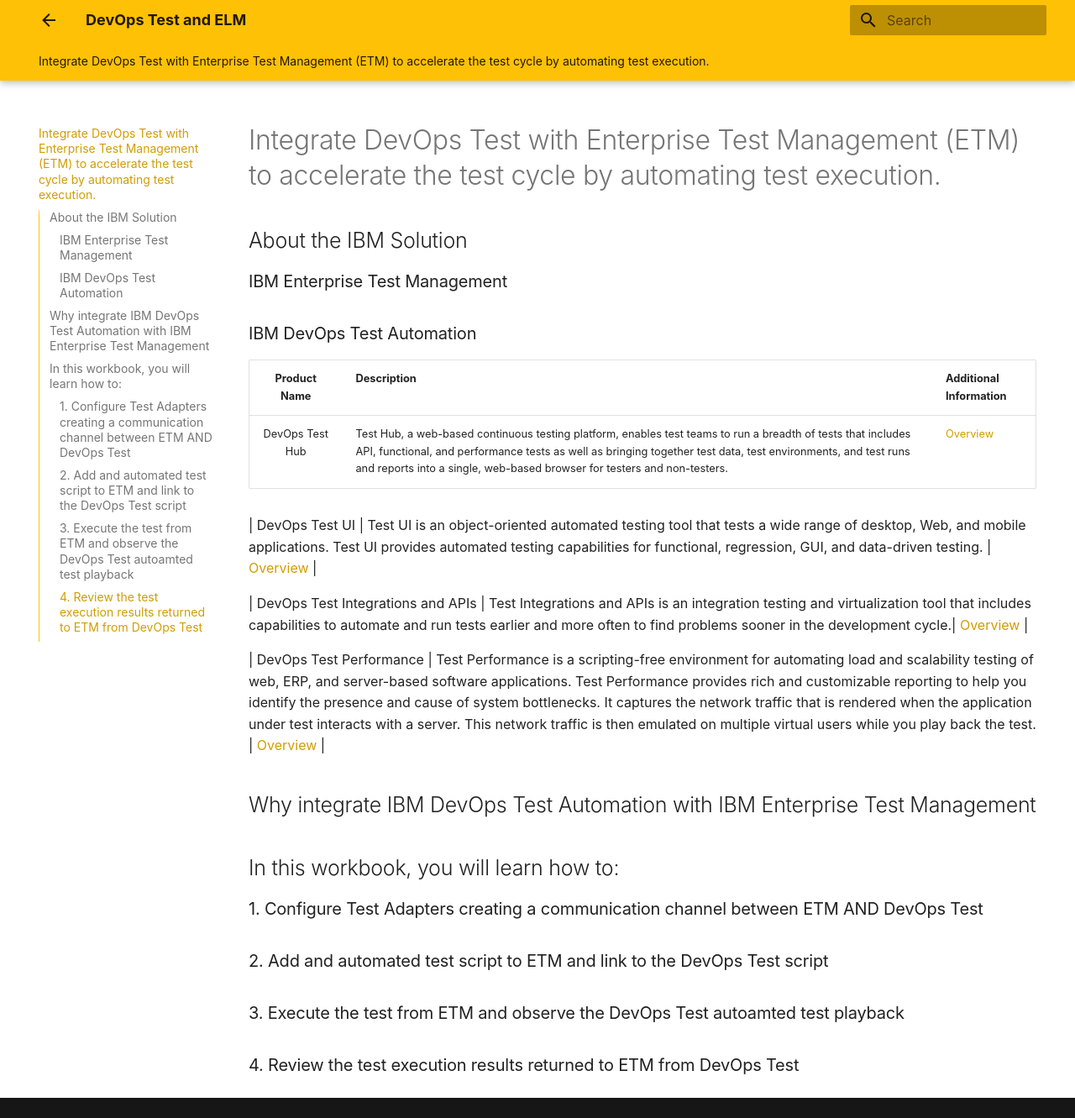
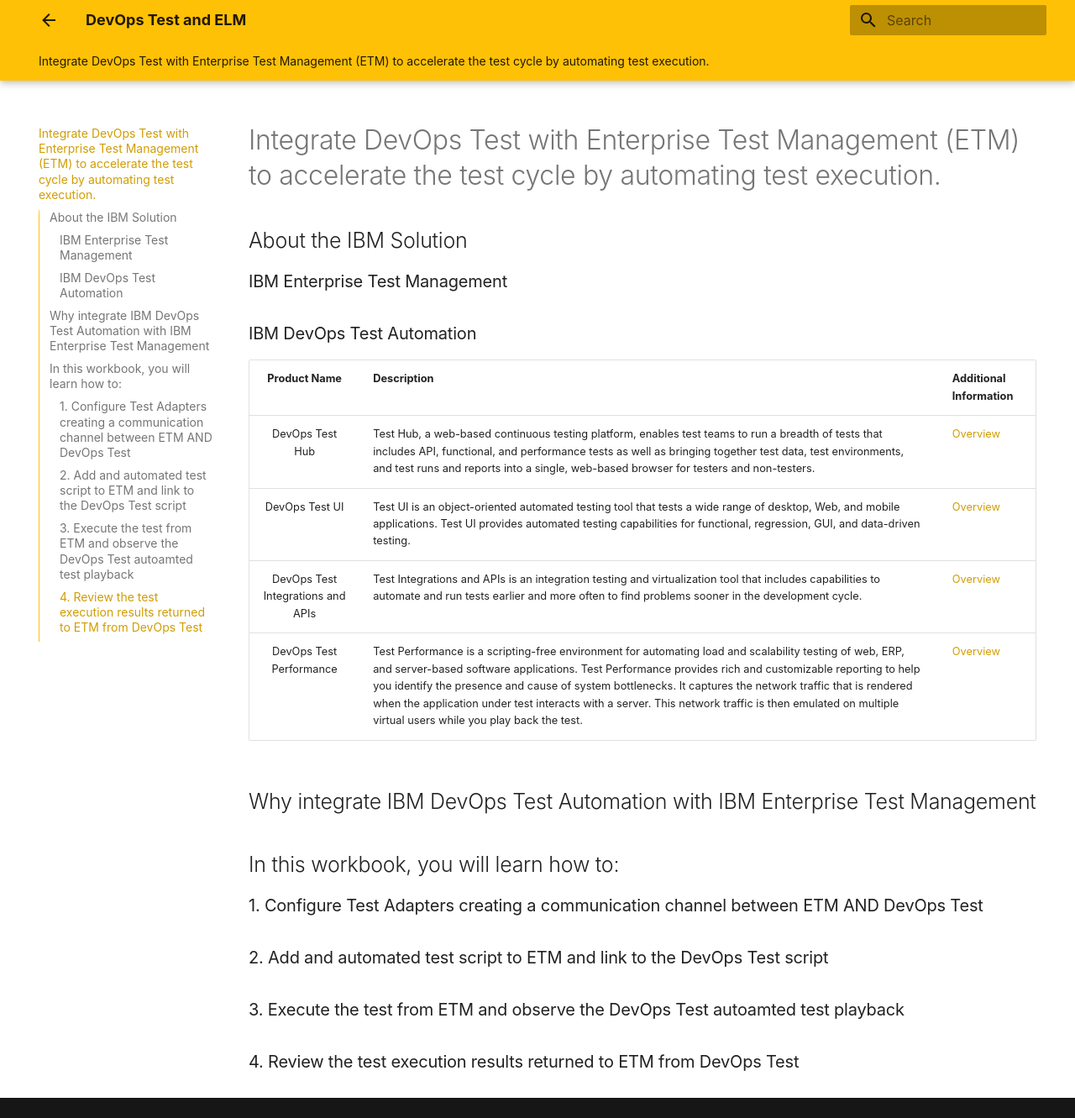
Before and after one commit to DevOpsAutomationLabs/Test_ELM, an MkDocs documentation site: the page built from docs/index.md, in a window 1280 px wide and 1331 px high. Shown: the whole window at 84% size. Built offline with MkDocs 1.6.1 and Material for MkDocs 9.7.7, drawn with Linux system fonts in a browser that asks for light colours; part of the change alters nothing that is shown.

```diff
--- a/docs/index.md
+++ b/docs/index.md
@@ -8,13 +8,10 @@
 
 | **Product Name** | <div style="width:250px">**Description**</div>  | **Additional Information** |
 |:-------------:|:------------- |:------------- |
-| DevOps Test Hub | Test Hub, a web-based continuous testing platform, enables test teams to run a breadth of tests that includes API, functional, and performance tests as well as bringing together test data, test environments, and test runs and reports into a single, web-based browser for testers and non-testers. | [Overview]() |
-
+| DevOps Test Hub | Test Hub, a web-based continuous testing platform, enables test teams to run a breadth of tests that includes API, functional, and performance tests as well as bringing together test data, test environments, and test runs and reports into a single, web-based browser for testers and non-testers. | [Overview](https://www.ibm.com/docs/en/devops-test-hub/11.0.6?topic=guide-introduction-devops-test-hub) |
 | DevOps Test UI | Test UI is an object-oriented automated testing tool that tests a wide range of desktop, Web, and mobile applications. Test UI provides automated testing capabilities for functional, regression, GUI, and data-driven testing. | [Overview](https://www.ibm.com/docs/en/SSBLQQ_11.0.6/docs/topics/IntrotoRobotJ.html) |
-
-| DevOps Test Integrations and APIs | Test Integrations and APIs is an integration testing and virtualization tool that includes capabilities to automate and run tests earlier and more often to find problems sooner in the development cycle.| [Overview](https://www.ibm.com/docs/en/SSBLQQ_11.0.6/docs/topics/c_ovr_rit.html) |
-
-| DevOps Test Performance | Test Performance is a scripting-free environment for automating load and scalability testing of web, ERP, and server-based software applications. Test Performance provides rich and customizable reporting to help you identify the presence and cause of system bottlenecks. It captures the network traffic that is rendered when the application under test interacts with a server. This network traffic is then emulated on multiple virtual users while you play back the test. | [Overview](https://www.ibm.com/docs/en/SSBLQQ_11.0.6/docs/topics/c_prd_ovr.html) |
+| DevOps Test Integrations and APIs | Test Integrations and APIs is an integration testing and virtualization tool that includes capabilities to automate and run tests earlier and more often to find problems sooner in the development cycle.| [Overview](https://www.ibm.com/docs/en/devops-test-workbench/11.0.6?topic=started-overview-devops-test-integrations-apis) |
+| DevOps Test Performance | Test Performance is a scripting-free environment for automating load and scalability testing of web, ERP, and server-based software applications. Test Performance provides rich and customizable reporting to help you identify the presence and cause of system bottlenecks. It captures the network traffic that is rendered when the application under test interacts with a server. This network traffic is then emulated on multiple virtual users while you play back the test. | [Overview](https://www.ibm.com/docs/en/devops-test-workbench/11.0.6?topic=started-devops-test-performance-overview) |
 
 ## Why integrate IBM DevOps Test Automation with IBM Enterprise Test Management
 
```
